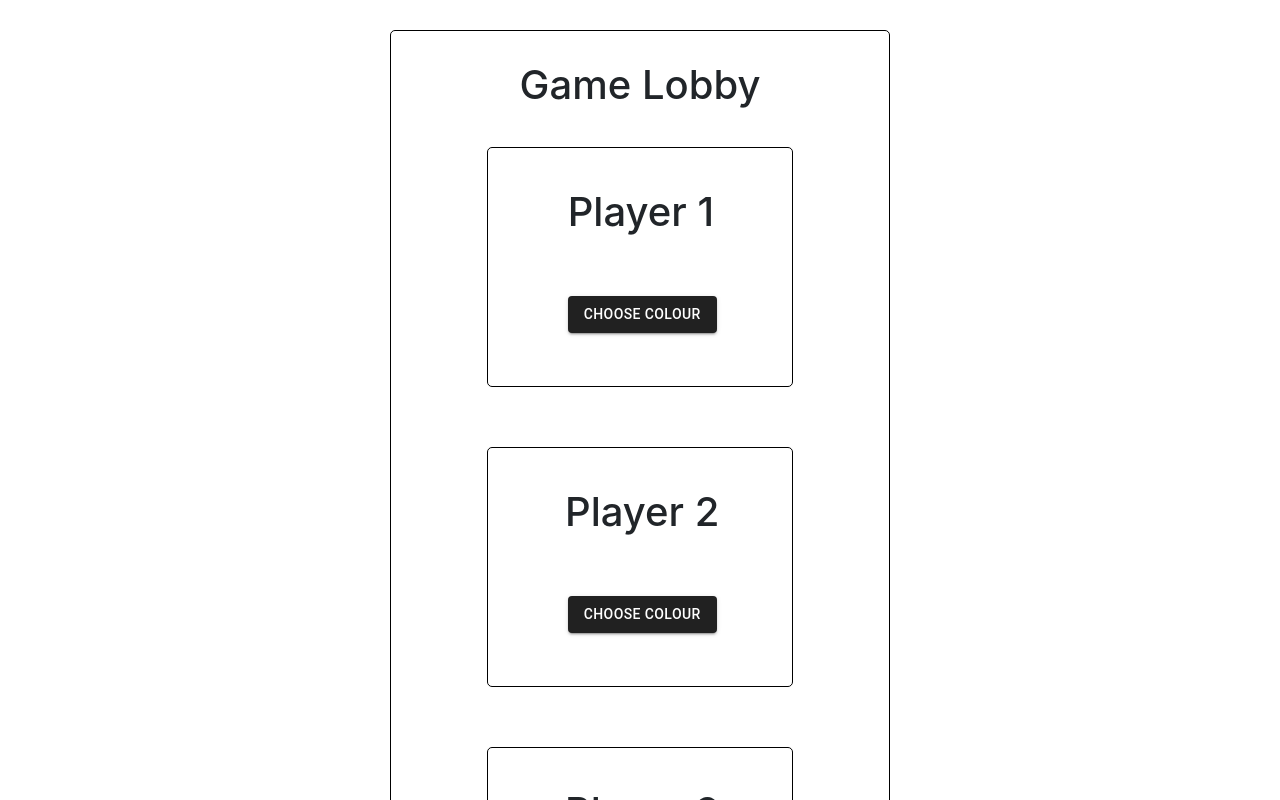
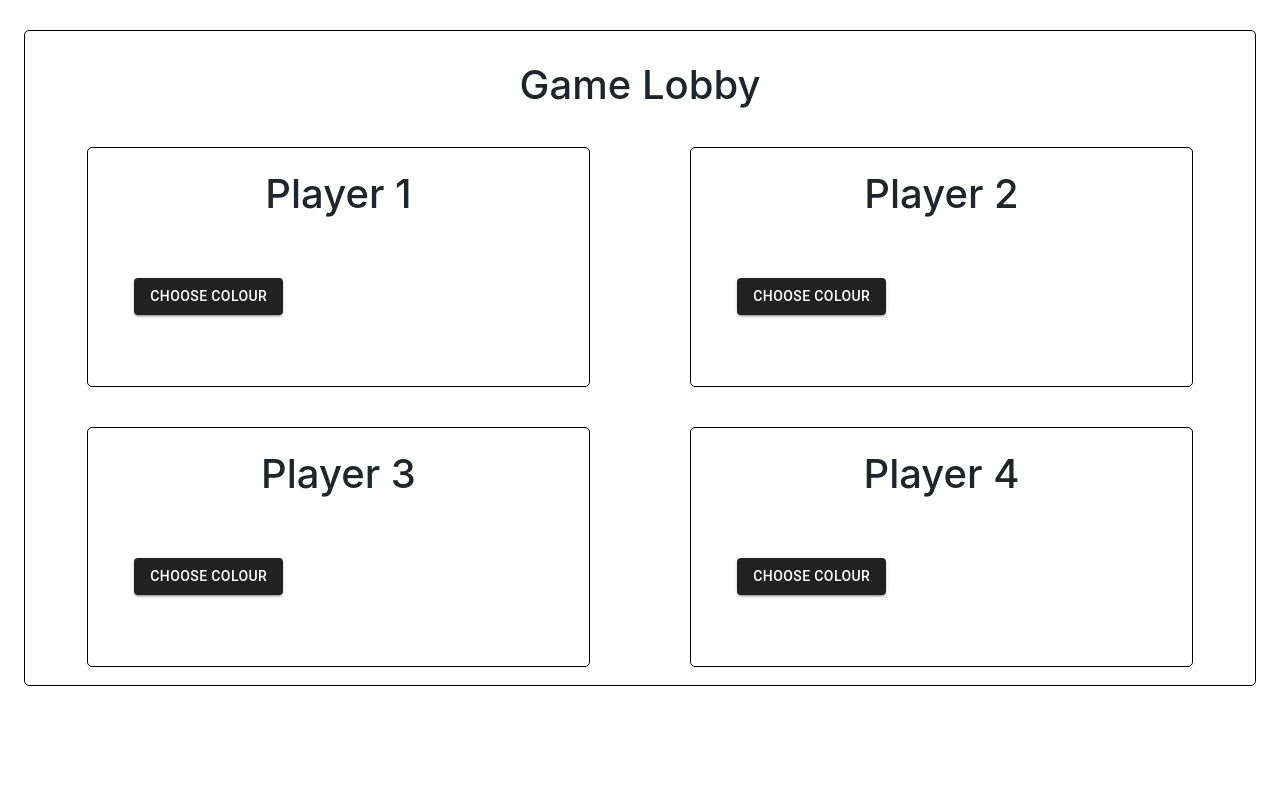
Before and after one commit to fjangda7/Game-Lobby, a React (Create React App) app: page / in a window 1280 px wide. Shown: the top 800 px of the page. Built offline with nearby package versions, Linux system fonts and the light colour scheme.

Commit message:
added material ui containers

```diff
--- a/src/App.js
+++ b/src/App.js
@@ -3,6 +3,9 @@ import Player from './components/Player'
 import Header from './components/Header'
 import 'bootstrap/dist/css/bootstrap.min.css';
 import {useState} from 'react'
+
+import Container from '@material-ui/core/Container';
+import Grid from '@material-ui/core/Grid';
 
 function App() {
 
@@ -64,29 +67,39 @@ function App() {
   }
 
   return (
-    <div className="App">
-      <div className={styles.container}>
+    <Container className="App">
+      <Container maxWidth="lg" className={styles.container}>
         <Header />
-        <div className="row">
-          <div className={styles.player_container} style={{backgroundColor: p1background}}>
+        <Grid container spacing={3} justify="center">
+          <Grid item xs={4} sm={5} maxWidth="xs" className={styles.player_container} style={{backgroundColor: p1background}}>
             <Player playerNumber={1} colors={colors} onDelete = {deleteColor} onChange={setBackground}/>
-          </div>
-          <div className={styles.player_container} style={{backgroundColor: p2background}}>
+          </Grid>
+          <Grid item xs={3} sm={1}></Grid>
+          <Grid item xs={4} sm={5}  maxWidth="xs"  className={styles.player_container} style={{backgroundColor: p2background}}>
             <Player playerNumber={2} colors={colors} onDelete = {deleteColor} onChange={setBackground}/>
-          </div>
-        </div>
+          </Grid>
+        </Grid>
 
-        <div className="row">
-          <div className={styles.player_container} style={{backgroundColor: p3background}}>
+        <Grid container spacing = {4}>
+          <Grid item>
+            <p style={{color:'white'}}> kjfddlkjfd</p>
+          </Grid>
+        </Grid>
+
+
+        <Grid container spacing = {3} justify="center">
+          <Grid item xs={4} sm={5} maxWidth="xs" className={styles.player_container} style={{backgroundColor: p3background}}>
             <Player playerNumber={3} colors={colors} onDelete = {deleteColor} onChange={setBackground}/>
-          </div>
-          <div className={styles.player_container} style={{backgroundColor: p4background}}>
+          </Grid>
+          <Grid item xs={3} sm={1}></Grid>
+          <Grid item xs={4} sm={5}  maxWidth="xs"  className={styles.player_container} style={{backgroundColor: p4background}}>
             <Player playerNumber={4} colors={colors} onDelete = {deleteColor} onChange={setBackground}/>
-          </div>
-        </div>
+          </Grid>
+        </Grid>
 
-      </div>
-    </div>
+
+      </Container>
+    </Container>
   );
 }
 
--- a/src/components/DropdownMenu.js
+++ b/src/components/DropdownMenu.js
@@ -6,7 +6,8 @@ import Button from '@material-ui/core/Button';
 import Menu from '@material-ui/core/Menu';
 import MenuItem from '@material-ui/core/MenuItem';
 import ListItemText from '@material-ui/core/ListItemText';
-import Grid from '@material-ui/core/Grid'
+import Grid from '@material-ui/core/Grid';
+import Container from '@material-ui/core/Container';
 
 const DropdownMenu = ({colors, onDelete, onChange, playerKey}) => {
 
@@ -65,7 +66,7 @@ const DropdownMenu = ({colors, onDelete, onChange, playerKey}) => {
       }))(MenuItem);
 
     return (
-        <div className={styles.dropdownmenu}>
+        <Container className={styles.dropdownmenu}>
             <Grid
             justify="center"
             >
@@ -74,7 +75,7 @@ const DropdownMenu = ({colors, onDelete, onChange, playerKey}) => {
                     aria-haspopup="true"
                     variant="contained"
                     onClick={handleClick2}
-                    style={{backgroundColor: "#212121", color:'white'}}
+                    style={{backgroundColor: "#212121", color:'white', justify:"center", }}
                 >
                 {value}
                 </Button>
@@ -93,7 +94,7 @@ const DropdownMenu = ({colors, onDelete, onChange, playerKey}) => {
                     ))}
                 </StyledMenu>
             </Grid>
-        </div>
+        </Container>
     )
 }
 
--- a/src/components/Header.js
+++ b/src/components/Header.js
@@ -1,8 +1,11 @@
+
+import Container from '@material-ui/core/Container';
+
 const Header = () => {
     return (
-        <div>
+        <Container style={{marginBottom:50}}>
             <h1 style={{textAlign: 'center'}}>Game Lobby</h1>
-        </div>
+        </Container>
     )
 }
 
--- a/src/components/Player.js
+++ b/src/components/Player.js
@@ -1,13 +1,13 @@
 import DropdownMenu from './DropdownMenu'
-import styles from '../App.module.css';
+import Container from '@material-ui/core/Container';
 
 const Player = ({colors, playerNumber, onDelete, onChange}) => {
 
     return (
-        <div className={styles.player}>
+        <Container style={{padding: 10,}}>
             <h1 style={{textAlign: 'center'}}>Player {playerNumber}</h1>
             <DropdownMenu key={playerNumber} playerKey={playerNumber} colors={colors} onDelete={onDelete} onChange={onChange}/>
-        </div>
+        </Container>
     )
 }
 
```
